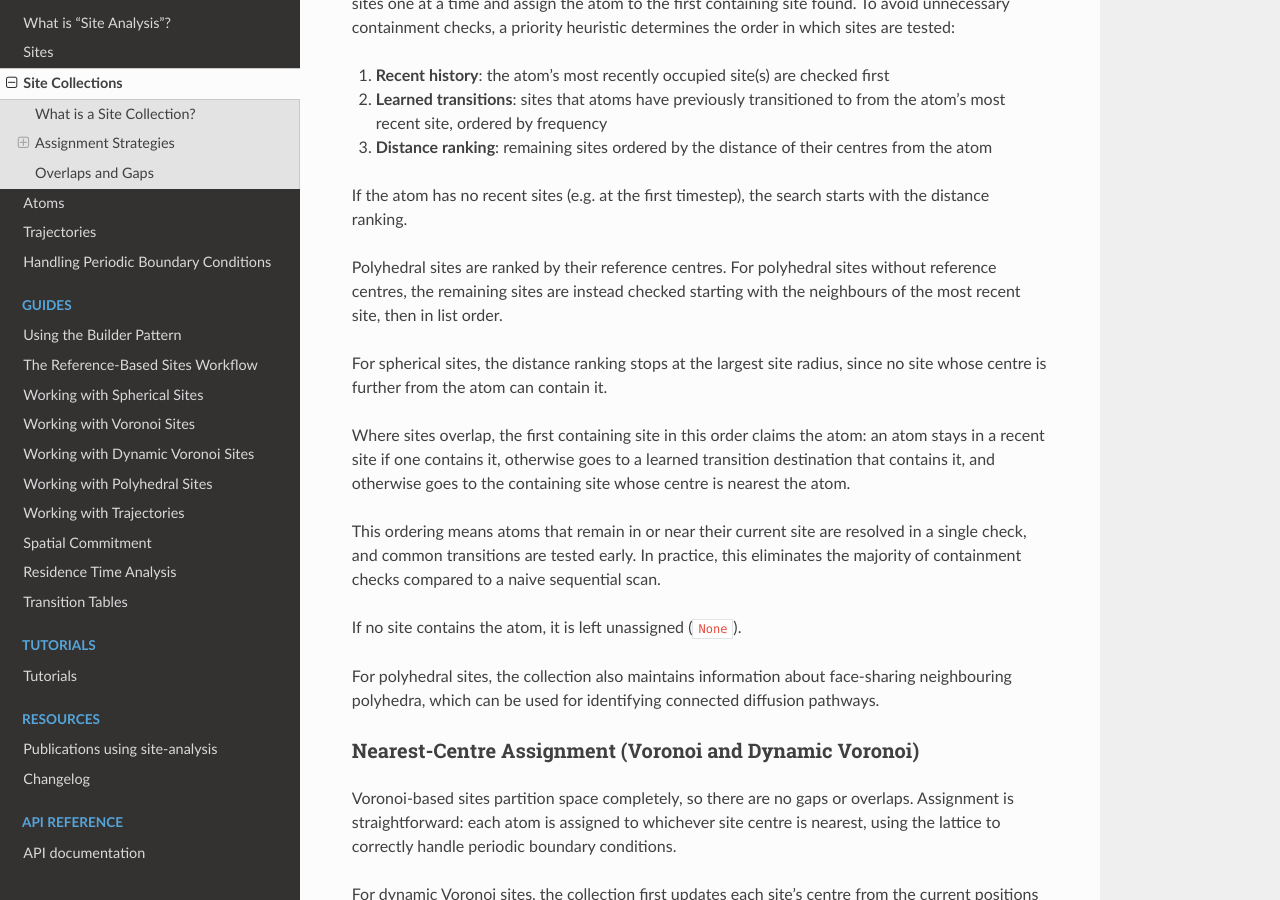
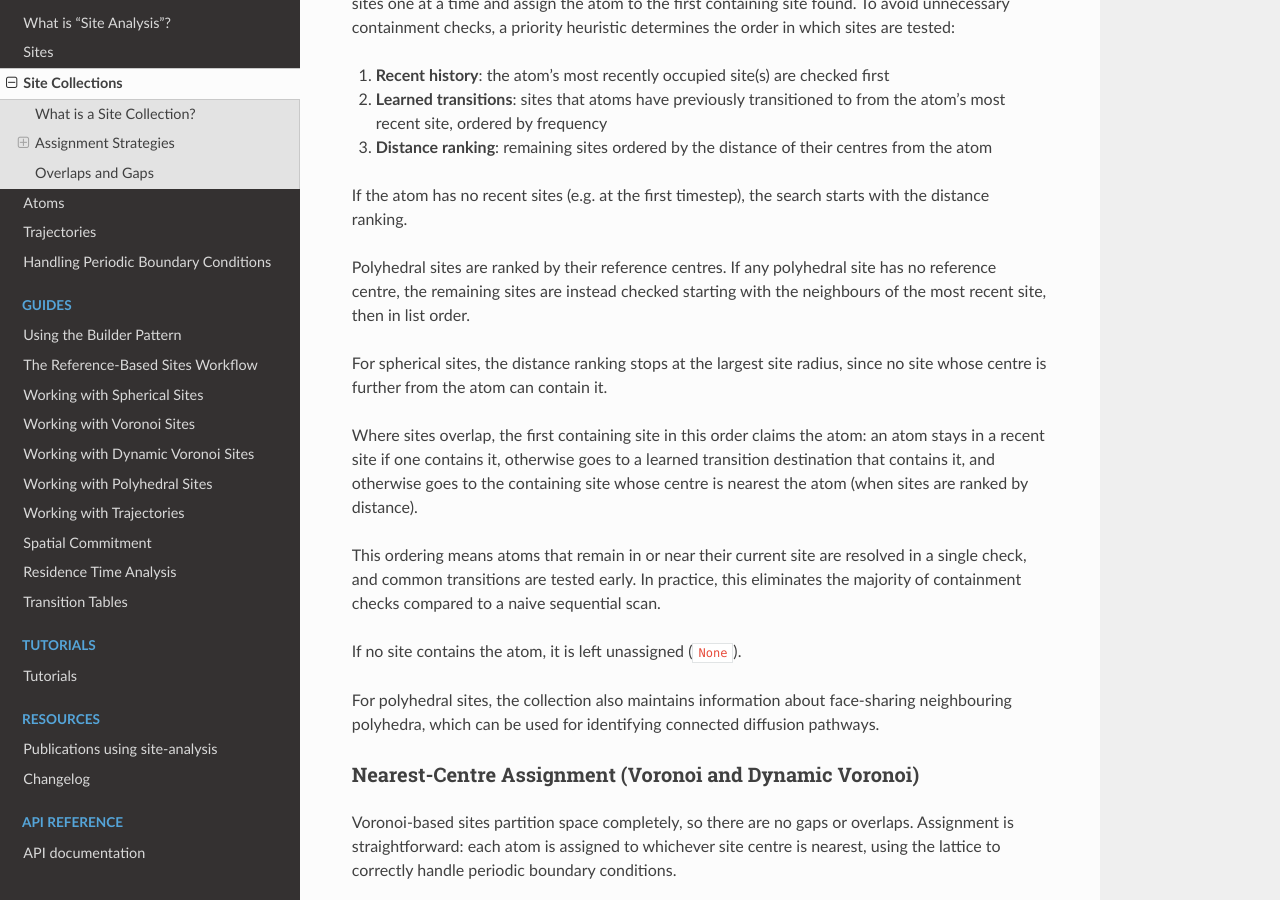
Before and after one commit to bjmorgan/site-analysis, a Sphinx documentation site: the page built from docs/source/concepts/site_collections.md, in a window 1280 px wide and 900 px high, scrolled down 645 px. Built offline with Sphinx 7.4.7 and the Read the Docs theme 3.1.0, drawn with Linux system fonts in a browser that asks for light colours.

Commit message:
Clarify the site ranking changelog and docs

```diff
--- a/docs/source/concepts/site_collections.md
+++ b/docs/source/concepts/site_collections.md
@@ -20,11 +20,11 @@ Spherical and polyhedral sites can overlap or leave gaps between them. These col
 
 If the atom has no recent sites (e.g. at the first timestep), the search starts with the distance ranking.
 
-Polyhedral sites are ranked by their reference centres. For polyhedral sites without reference centres, the remaining sites are instead checked starting with the neighbours of the most recent site, then in list order.
+Polyhedral sites are ranked by their reference centres. If any polyhedral site has no reference centre, the remaining sites are instead checked starting with the neighbours of the most recent site, then in list order.
 
 For spherical sites, the distance ranking stops at the largest site radius, since no site whose centre is further from the atom can contain it.
 
-Where sites overlap, the first containing site in this order claims the atom: an atom stays in a recent site if one contains it, otherwise goes to a learned transition destination that contains it, and otherwise goes to the containing site whose centre is nearest the atom.
+Where sites overlap, the first containing site in this order claims the atom: an atom stays in a recent site if one contains it, otherwise goes to a learned transition destination that contains it, and otherwise goes to the containing site whose centre is nearest the atom (when sites are ranked by distance).
 
 This ordering means atoms that remain in or near their current site are resolved in a single check, and common transitions are tested early. In practice, this eliminates the majority of containment checks compared to a naive sequential scan.
 
```
Also changed, not shown: CHANGELOG.md (+2 -2 lines), 2 other files.
